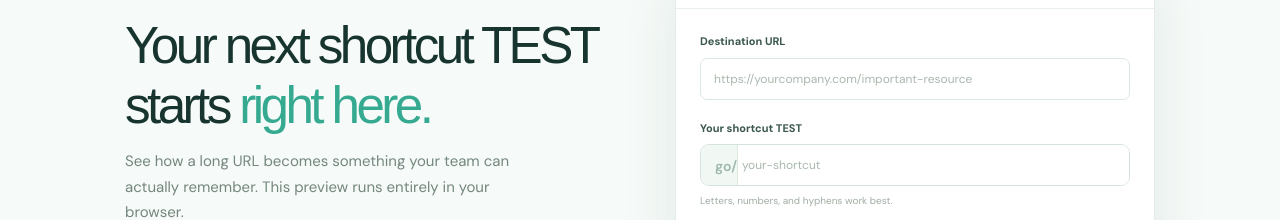
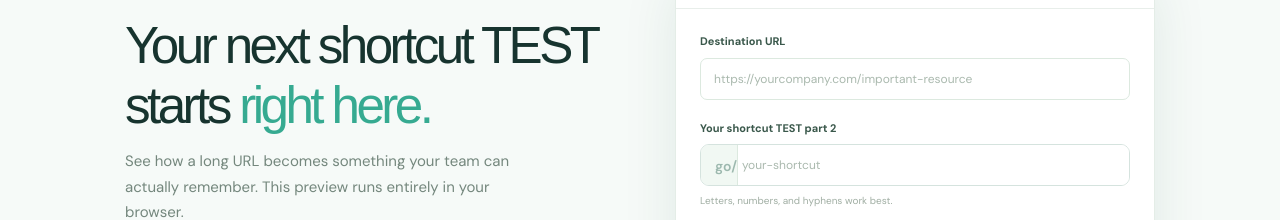
Before and after one commit to Solvent-Duck/CS-3203-LinkStream, a Next.js app in the folder frontend/: page / in a window 1280 px wide. Shown: the part 3815-4035 px from the top of the page. Built offline with nearby package versions, Linux system fonts and the light colour scheme; no server answers; a web font is replaced by a local one.

Commit message:
update test in frontend

```diff
--- a/frontend/app/components/Playground.tsx
+++ b/frontend/app/components/Playground.tsx
@@ -80,7 +80,7 @@ export default function Playground() {
               required
               onInput={clearValidity}
             />
-            <label htmlFor="keyword">Your shortcut TEST</label>
+            <label htmlFor="keyword">Your shortcut TEST part 2</label>
             <div className="shortcut-field">
               <span>go/</span>
               <input
```
